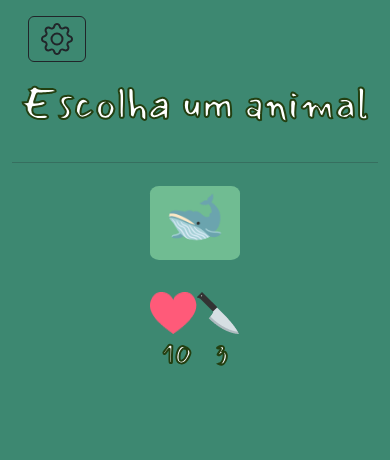
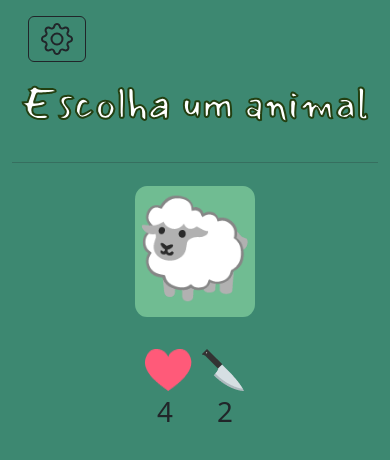
Before and after one commit to danielBRTanimacao/animal-fight-react-game, a React (Vite) app: page /game in a window 390 px wide. Shown: the top 460 px of the page. Built offline with nearby package versions, Linux system fonts and the light colour scheme.

Commit message:
imgs game and possible final update

```diff
--- a/src/assets/css/Index.css
+++ b/src/assets/css/Index.css
@@ -1,3 +1,4 @@
+@charset "UTF-8";
 body {
   background-color: #3d8871;
 }
@@ -6,12 +7,10 @@ body {
   font-family: "Mansalva";
   src: url(../fonts/Mansalva-Regular.ttf);
 }
-
 @font-face {
   font-family: "LilitaOne";
   src: url(../fonts/LilitaOne-Regular.ttf);
 }
-
 .bg-img-back {
   width: 26rem;
   height: 24rem;
@@ -64,15 +63,25 @@ body {
   background-color: rgb(112, 188, 146);
   padding-bottom: 1rem;
   border-radius: 10%;
-    transition: 1s;
+  transition: all 0.5s ease-in-out;
 }
 
-@media (max-width: 767.98px) {
-    .animal-bg {
-        font-size: 3rem;
-    }
+.animal-bg-fight {
+  font-size: 6rem;
+  background-color: rgb(112, 188, 146);
+  padding-bottom: 1rem;
+  border-radius: 10%;
+  transform: scaleX(-1);
 }
 
+.animal-bg-fight-enemy {
+  font-size: 6rem;
+  background-color: rgb(177, 68, 68);
+  padding-bottom: 1rem;
+  border-radius: 10%;
+}
+
+/*Diminuir o codigo dos três acima*/
 @keyframes move {
   0% {
     transform: rotate(0);
@@ -84,9 +93,8 @@ body {
     transform: rotate(-25deg);
   }
 }
-
 .animal-bg:hover {
-    animation: move 1.5s infinite ease-in;
+  animation: move 1.3s infinite ease-in-out;
   background-color: rgb(47, 88, 88);
 }
 
--- a/src/assets/sass/Index.scss
+++ b/src/assets/sass/Index.scss
@@ -77,15 +77,25 @@ body {
     background-color: $bg-green-principal;
     padding-bottom: 1rem;
     border-radius: 10%;
-    transition: 1s;
+    transition: all 0.5s ease-in-out;
 }
 
-@media (max-width: 767.98px) {
-    .animal-bg {
-        font-size: 3rem;
-    }
+.animal-bg-fight {
+    font-size: 6rem;
+    background-color: $bg-green-principal;
+    padding-bottom: 1rem;
+    border-radius: 10%;
+    transform: scaleX(-1);
 }
 
+.animal-bg-fight-enemy {
+    font-size: 6rem;
+    background-color: rgb(177, 68, 68);
+    padding-bottom: 1rem;
+    border-radius: 10%;
+}
+
+/*Diminuir o codigo dos três acima*/
 @keyframes move {
     0% {
         transform: rotate(0);
@@ -99,6 +109,6 @@ body {
 }
 
 .animal-bg:hover {
-    animation: move 1.5s infinite ease-in;
+    animation: move 1.3s infinite ease-in-out;
     background-color: $bg-button-green;
 }
--- a/src/components/game-components/ChooseAnimal.jsx
+++ b/src/components/game-components/ChooseAnimal.jsx
@@ -4,7 +4,7 @@ import Heart from "../../assets/imgs/animals-sprite/life.png";
 import Knife from "../../assets/imgs/animals-sprite/weapon.png";
 
 export default () => {
-    const animalList = [
+    const listOfAnimals = [
         {
             nome: "Rato",
             img: String.fromCodePoint(128001),
@@ -133,16 +133,18 @@ export default () => {
         }
     ];
 
-    const animalChooseRandom = Math.floor(Math.random() * 10 + 1);
+    const randomChoose = Math.floor(Math.random() * 17 + 1);
 
+    const [gameFight, setGameFight] = useState(true);
     const [valueAnimal, setAnimalValue] = useState();
 
-    const animalChosed = (e) => {
-        console.log(e);
+    const chosenAnimal = () => {
+        setAnimalValue(randomChoose);
+        setGameFight(false);
     };
-
     return (
         <>
+            {gameFight ? (
                 <section className="container">
                     <header>
                         <h1 className="display-1 title-principal text-center pb-3">
@@ -156,23 +158,55 @@ export default () => {
                             <button
                                 type="submit"
                                 className="btn"
-                            onClick={animalChosed}
+                                onClick={chosenAnimal}
                             >
-                            <h1 className="animal-bg ">
-                                {animalList[animalChooseRandom].img}
+                                <h1 className="animal-bg">
+                                    {listOfAnimals[randomChoose].img}
                                 </h1>
                                 <div className="d-flex justify-content-evenly pt-4">
                                     <img src={Heart} alt="" />
                                     <img src={Knife} alt="" />
                                 </div>
-                            <div className="d-flex justify-content-around title-principal fs-1">
-                                <p>{animalList[animalChooseRandom].life}</p>
-                                <p>{animalList[animalChooseRandom].power}</p>
+                                <div className="d-flex justify-content-around fs-1">
+                                    <p>{listOfAnimals[randomChoose].life}</p>
+                                    <p>{listOfAnimals[randomChoose].power}</p>
                                 </div>
                             </button>
                         </div>
                     </section>
                 </section>
+            ) : (
+                <section className="container-lg d-flex justify-content-evenly">
+                    <div>
+                        <h3>{listOfAnimals[valueAnimal].nome}</h3>
+                        <h1 className="animal-bg-fight">
+                            {listOfAnimals[valueAnimal].img}
+                        </h1>
+                        <div className="d-flex justify-content-evenly pt-4">
+                            <img src={Heart} alt="" />
+                            <img src={Knife} alt="" />
+                        </div>
+                        <div className="d-flex justify-content-around fs-1">
+                            <p>{listOfAnimals[valueAnimal].life}</p>
+                            <p>{listOfAnimals[valueAnimal].power}</p>
+                        </div>
+                    </div>
+                    <div>
+                        <h3>{listOfAnimals[randomChoose].nome}</h3>
+                        <h1 className="animal-bg-fight-enemy">
+                            {listOfAnimals[randomChoose].img}
+                        </h1>
+                        <div className="d-flex justify-content-evenly pt-4">
+                            <img src={Heart} alt="" />
+                            <img src={Knife} alt="" />
+                        </div>
+                        <div className="d-flex justify-content-around fs-1">
+                            <p>{listOfAnimals[randomChoose].life}</p>
+                            <p>{listOfAnimals[randomChoose].power}</p>
+                        </div>
+                    </div>
+                </section>
+            )}
         </>
     );
 };
```
Also changed, not shown: imgs-game/game.png (added), imgs-game/main.png (added). Lines whose indentation alone changed are shown as unchanged.
